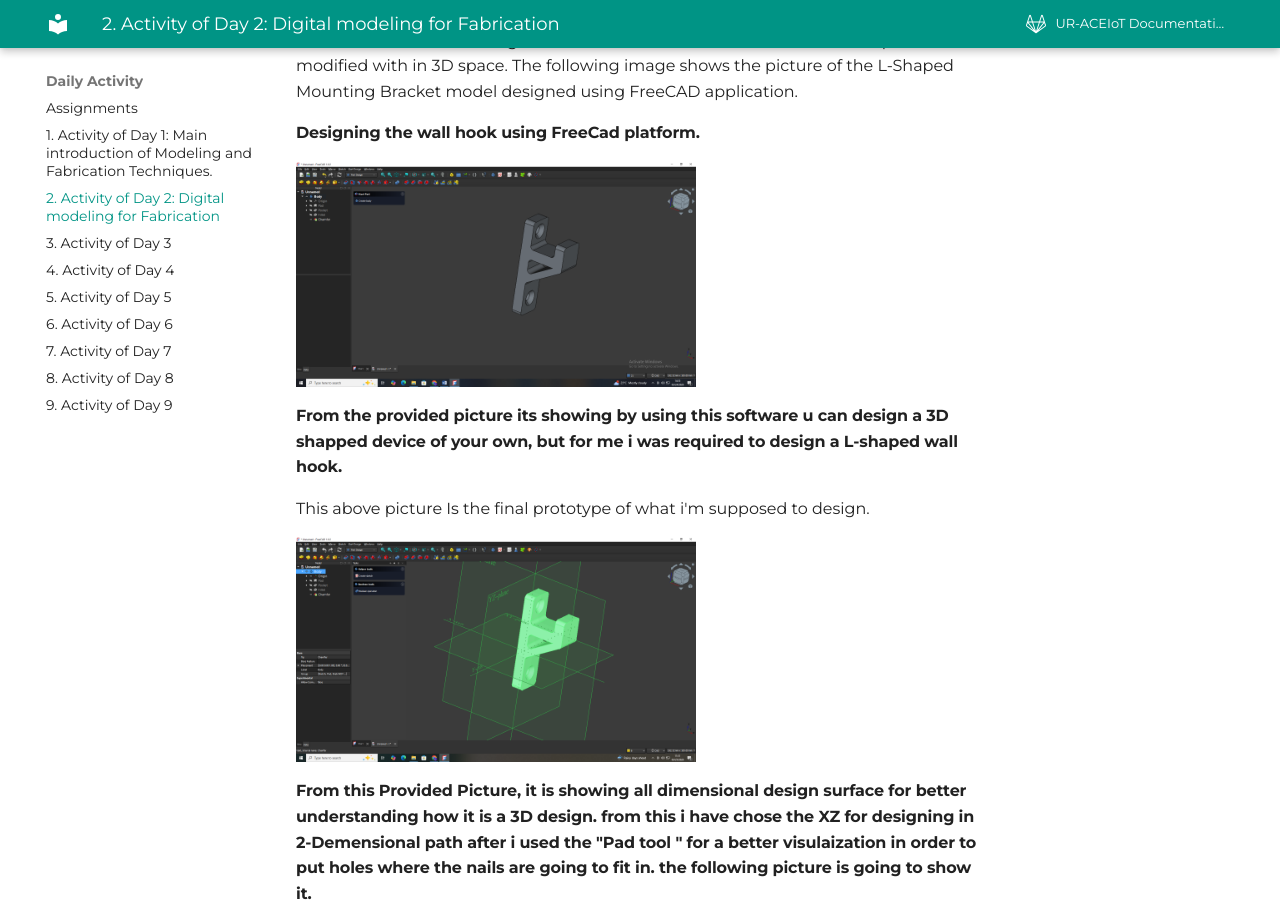
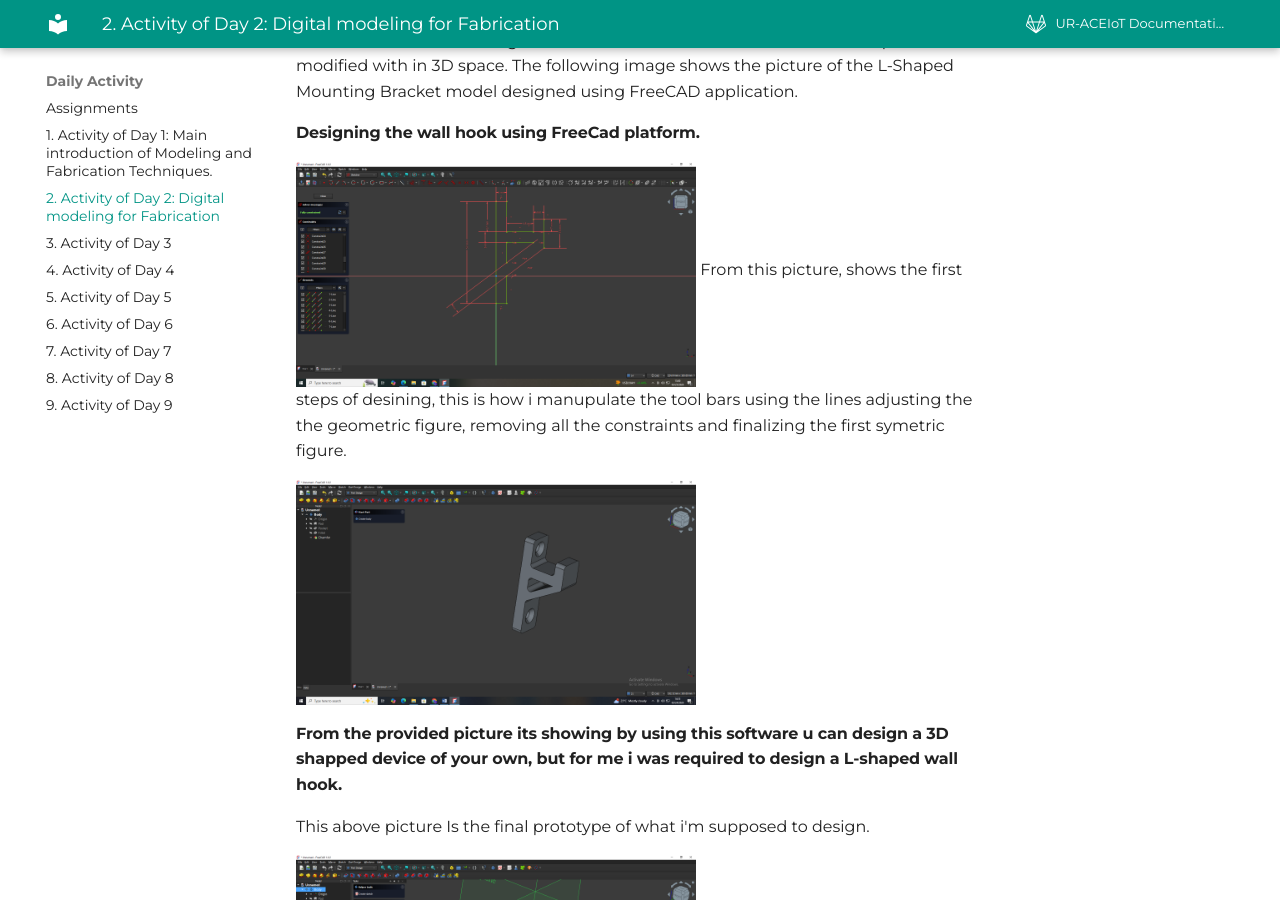
Before and after one commit to izesa/Modeling-and-Fabrication-Techniques, an MkDocs documentation site: the page built from docs/Daily-Activity/day_2.md, in a window 1280 px wide and 900 px high, scrolled down 970 px. Built offline with MkDocs 1.6.1 and Material for MkDocs 9.7.7, drawn with Linux system fonts in a browser that asks for light colours.

Commit message:
modified:   docs/Daily-Activity/day_2.md new file:   docs/images/FreeCAD5.png

```diff
--- a/docs/Daily-Activity/day_2.md
+++ b/docs/Daily-Activity/day_2.md
@@ -18,6 +18,9 @@ A visually correct model may still be fabrication-incorrect. Focus on structural
 The activity is to design the model for being able to print it. using FreeCad app, the selected model is first designed in 2 dimension and then the resulted shape is modified with in 3D space. The following image shows the picture of the L-Shaped Mounting Bracket model designed using FreeCAD application.
 
 #### Designing the wall hook using FreeCad platform.
+![Image](../images/FreeCAD5.png){ width=400 Height=300 align=middle }
+ From this picture, shows the first steps of desining, this is how i manupulate the tool bars using the lines adjusting the the geometric figure, removing all the constraints and finalizing the first symetric figure.
+
 ![Image](../images/FreeCAD1.png){ width=400 Height=300 align=middle }
 
 
```
Also changed, not shown: docs/images/FreeCAD5.png (added).
